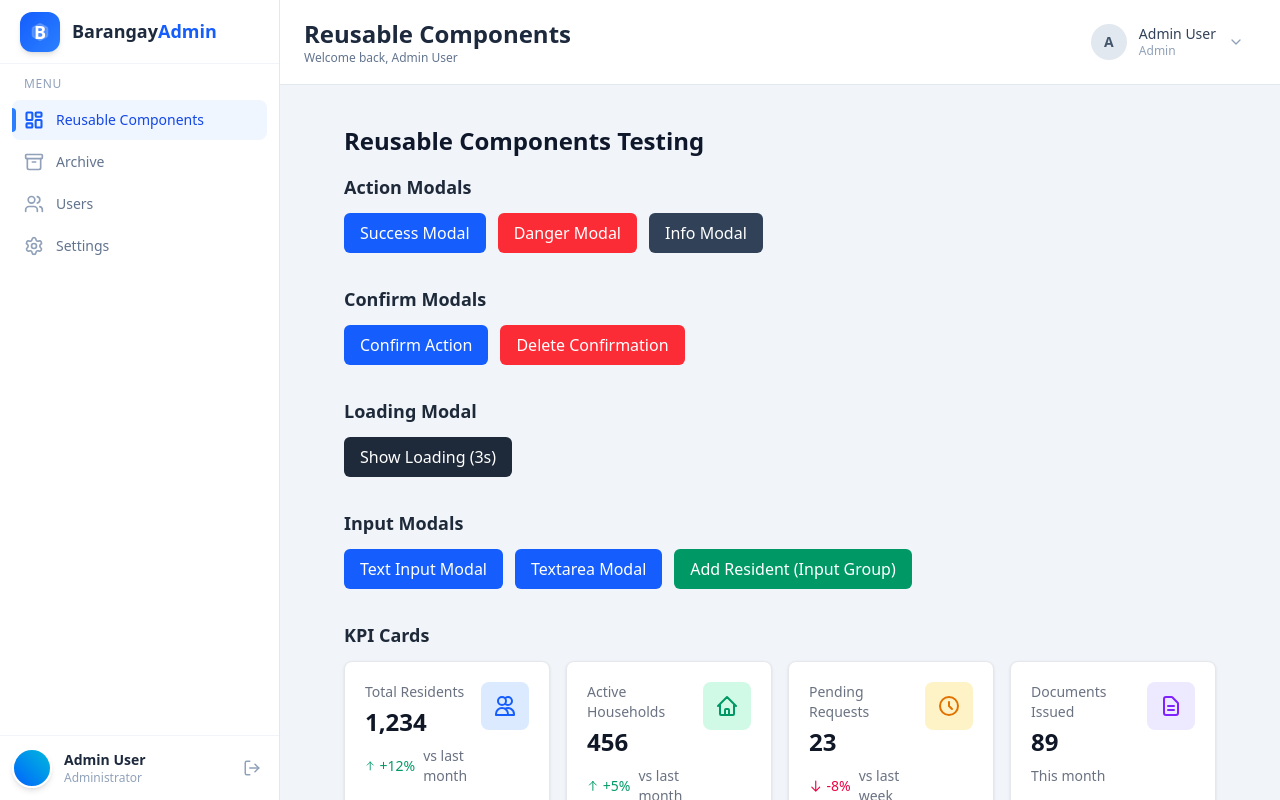
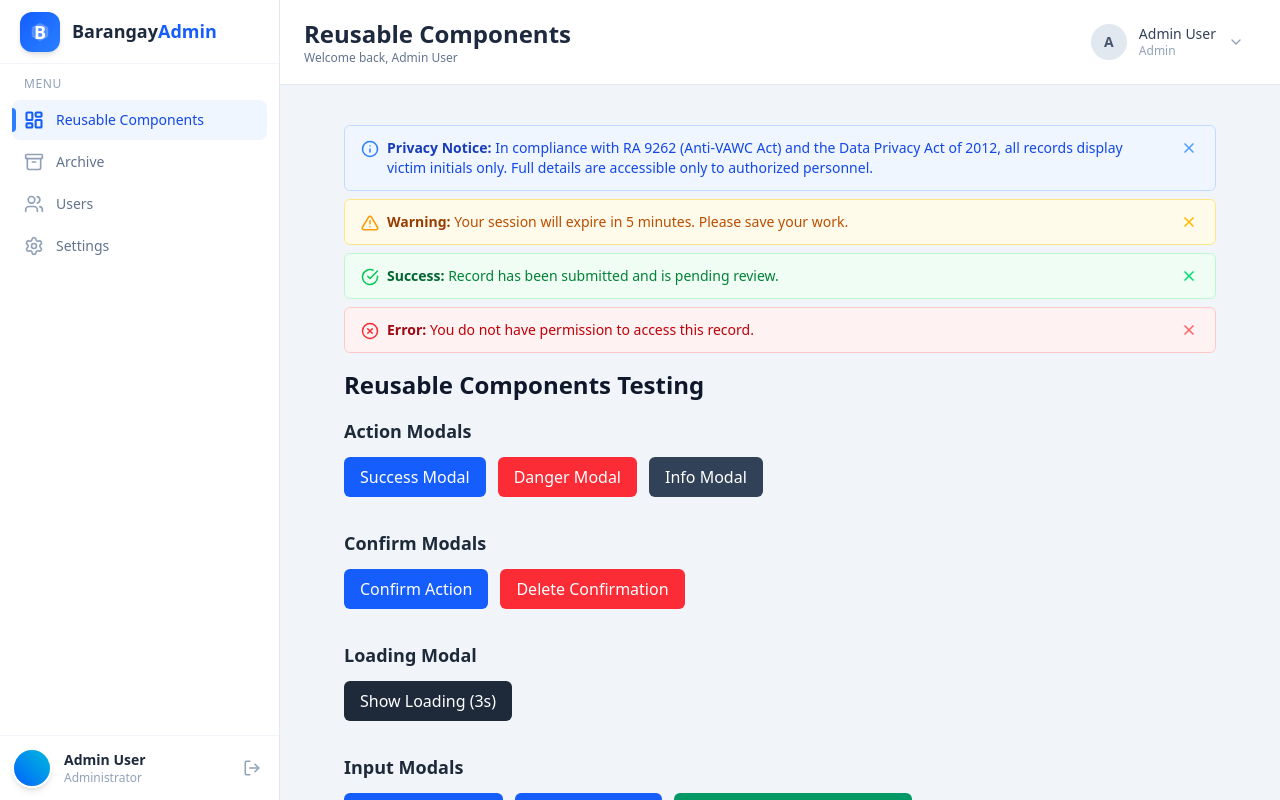
Before and after one commit to jeremiahmadronio/baranggay-management, a React (Vite) app: page /admin/dashboard in a window 1280 px wide. Built offline with nearby package versions, Linux system fonts and the light colour scheme.

Commit message:
feat: add notification banner in reusable components

```diff
--- a/src/admin-module/dashboard.tsx
+++ b/src/admin-module/dashboard.tsx
@@ -1,6 +1,8 @@
 import { useState } from 'react';
 import { ActionModal, ConfirmModal, LoadingModal, InputModal, InputGroupModal, TableFilter, Table, StatusBadge, getStatusFromValue, ActionButton, ActionButtonGroup, KPICard, KPIGrid, KPIIcons, ViewModal } from '../reusable';
 import type { TableColumn, InputField, DetailSection } from '../reusable';
+
+import { NoticeBanner } from "../reusable/Notification";
 
 export function Dashboard() {
   // Mod
@@ -239,6 +241,29 @@ export function Dashboard() {
 
   return (
     <div className="p-4 md:p-8 w-full">
+      {/* Notification Banners at the top (all types) */}
+      <div className="mb-4 flex flex-col gap-2">
+        <NoticeBanner
+          title="Privacy Notice:"
+          message="In compliance with RA 9262 (Anti-VAWC Act) and the Data Privacy Act of 2012, all records display victim initials only. Full details are accessible only to authorized personnel."
+          variant="info"
+        />
+        <NoticeBanner
+          title="Warning:"
+          message="Your session will expire in 5 minutes. Please save your work."
+          variant="warning"
+        />
+        <NoticeBanner
+          title="Success:"
+          message="Record has been submitted and is pending review."
+          variant="success"
+        />
+        <NoticeBanner
+          title="Error:"
+          message="You do not have permission to access this record."
+          variant="error"
+        />
+      </div>
       <h1 className="text-2xl font-bold mb-4">Reusable Components Testing</h1>
 
       {/* Action Modals */}
--- /dev/null
+++ b/src/reusable/Notification.tsx
@@ -0,0 +1,191 @@
+import { useState, type ReactNode,  } from "react";
+
+type BannerVariant = "info" | "warning" | "success" | "error";
+
+interface NoticeBannerProps {
+  title?: string;
+  message: ReactNode;
+  variant?: BannerVariant;
+  dismissible?: boolean;
+  icon?: ReactNode;
+  className?: string;
+  onDismiss?: () => void;
+}
+
+const variantStyles: Record<
+  BannerVariant,
+  { wrapper: string; icon: string; title: string; text: string; close: string }
+> = {
+  info: {
+    wrapper: "bg-blue-50 border border-blue-200 text-blue-900",
+    icon: "text-blue-500",
+    title: "text-blue-800",
+    text: "text-blue-700",
+    close: "text-blue-400 hover:text-blue-600 hover:bg-blue-100",
+  },
+  warning: {
+    wrapper: "bg-amber-50 border border-amber-200 text-amber-900",
+    icon: "text-amber-500",
+    title: "text-amber-800",
+    text: "text-amber-700",
+    close: "text-amber-400 hover:text-amber-600 hover:bg-amber-100",
+  },
+  success: {
+    wrapper: "bg-green-50 border border-green-200 text-green-900",
+    icon: "text-green-500",
+    title: "text-green-800",
+    text: "text-green-700",
+    close: "text-green-400 hover:text-green-600 hover:bg-green-100",
+  },
+  error: {
+    wrapper: "bg-red-50 border border-red-200 text-red-900",
+    icon: "text-red-500",
+    title: "text-red-800",
+    text: "text-red-700",
+    close: "text-red-400 hover:text-red-600 hover:bg-red-100",
+  },
+};
+
+const InfoIcon = () => (
+  <svg width="18" height="18" viewBox="0 0 24 24" fill="none" stroke="currentColor" strokeWidth="2" strokeLinecap="round" strokeLinejoin="round">
+    <circle cx="12" cy="12" r="10" />
+    <line x1="12" y1="8" x2="12" y2="8.01" />
+    <line x1="12" y1="12" x2="12" y2="16" />
+  </svg>
+);
+
+const WarningIcon = () => (
+  <svg width="18" height="18" viewBox="0 0 24 24" fill="none" stroke="currentColor" strokeWidth="2" strokeLinecap="round" strokeLinejoin="round">
+    <path d="M10.29 3.86L1.82 18a2 2 0 001.71 3h16.94a2 2 0 001.71-3L13.71 3.86a2 2 0 00-3.42 0z" />
+    <line x1="12" y1="9" x2="12" y2="13" />
+    <line x1="12" y1="17" x2="12.01" y2="17" />
+  </svg>
+);
+
+const SuccessIcon = () => (
+  <svg width="18" height="18" viewBox="0 0 24 24" fill="none" stroke="currentColor" strokeWidth="2" strokeLinecap="round" strokeLinejoin="round">
+    <path d="M22 11.08V12a10 10 0 11-5.93-9.14" />
+    <polyline points="22 4 12 14.01 9 11.01" />
+  </svg>
+);
+
+const ErrorIcon = () => (
+  <svg width="18" height="18" viewBox="0 0 24 24" fill="none" stroke="currentColor" strokeWidth="2" strokeLinecap="round" strokeLinejoin="round">
+    <circle cx="12" cy="12" r="10" />
+    <line x1="15" y1="9" x2="9" y2="15" />
+    <line x1="9" y1="9" x2="15" y2="15" />
+  </svg>
+);
+
+const defaultIcons: Record<BannerVariant, ReactNode> = {
+  info: <InfoIcon />,
+  warning: <WarningIcon />,
+  success: <SuccessIcon />,
+  error: <ErrorIcon />,
+};
+
+export const NoticeBanner = ({
+  title = "Privacy Notice:",
+  message,
+  variant = "info",
+  dismissible = true,
+  icon,
+  className = "",
+  onDismiss,
+}: NoticeBannerProps) => {
+  const [visible, setVisible] = useState(true);
+  const styles = variantStyles[variant];
+
+  if (!visible) return null;
+
+  const handleDismiss = () => {
+    setVisible(false);
+    onDismiss?.();
+  };
+
+  return (
+    <div
+      className={`flex items-start justify-between gap-3 rounded-md px-4 py-3 text-sm ${styles.wrapper} ${className}`}
+      role="alert"
+    >
+      {/* Icon + Content */}
+      <div className="flex items-start gap-2">
+        <span className={`mt-0.5 shrink-0 ${styles.icon}`}>
+          {icon ?? defaultIcons[variant]}
+        </span>
+        <p className={styles.text}>
+          {title && (
+            <span className={`font-semibold ${styles.title}`}>{title} </span>
+          )}
+          {message}
+        </p>
+      </div>
+
+      {/* Close Button */}
+      {dismissible && (
+        <button
+          onClick={handleDismiss}
+          aria-label="Dismiss notice"
+          className={`ml-2 shrink-0 rounded p-0.5 transition-colors ${styles.close}`}
+        >
+          <svg
+            width="16"
+            height="16"
+            viewBox="0 0 24 24"
+            fill="none"
+            stroke="currentColor"
+            strokeWidth="2.5"
+            strokeLinecap="round"
+          >
+            <line x1="18" y1="6" x2="6" y2="18" />
+            <line x1="6" y1="6" x2="18" y2="18" />
+          </svg>
+        </button>
+      )}
+    </div>
+  );
+};
+
+export default function App() {
+  return (
+    <div className="min-h-screen bg-gray-100 flex flex-col items-center justify-center gap-4 p-8">
+      <div className="w-full max-w-2xl flex flex-col gap-3">
+        {/* Default usage — blue (matches your request) */}
+        <NoticeBanner
+          title="Privacy Notice:"
+          message="In compliance with RA 9262 (Anti-VAWC Act) and the Data Privacy Act of 2012, all records display victim initials only. Full details are accessible only to authorized personnel."
+          variant="info"
+        />
+
+        {/* Warning variant */}
+        <NoticeBanner
+          title="Warning:"
+          message="Your session will expire in 5 minutes. Please save your work."
+          variant="warning"
+        />
+
+        {/* Success variant */}
+        <NoticeBanner
+          title="Success:"
+          message="Record has been submitted and is pending review."
+          variant="success"
+        />
+
+        {/* Error variant */}
+        <NoticeBanner
+          title="Error:"
+          message="You do not have permission to access this record."
+          variant="error"
+        />
+
+        {/* Non-dismissible */}
+        <NoticeBanner
+          title="Note:"
+          message="This is a non-dismissible notice with no close button."
+          variant="info"
+          dismissible={false}
+        />
+      </div>
+    </div>
+  );
+}
```
